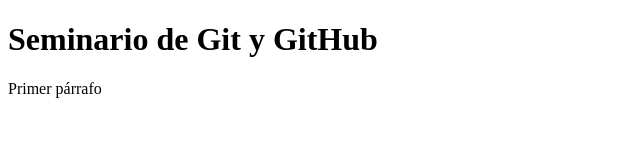
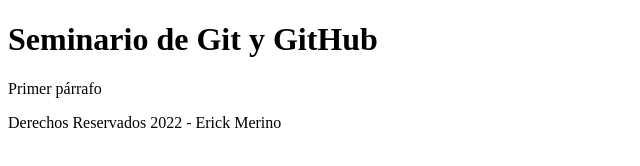
Before and after one commit to erickderas29/seminarioem-git-and-github, a plain HTML site: page index.html in a window 1280 px wide. Shown: the whole page, without its empty margins (0-640 px from the left). Drawn offline with Linux system fonts and the light colour scheme.

Commit message:
segundo commit

```diff
--- a/index.html
+++ b/index.html
@@ -9,5 +9,6 @@
 <body>
     <h1>Seminario de Git y GitHub</h1>
     <p>Primer párrafo</p>
+        <footer>Derechos Reservados 2022 - Erick Merino</footer>
 </body>
 </html>
```
